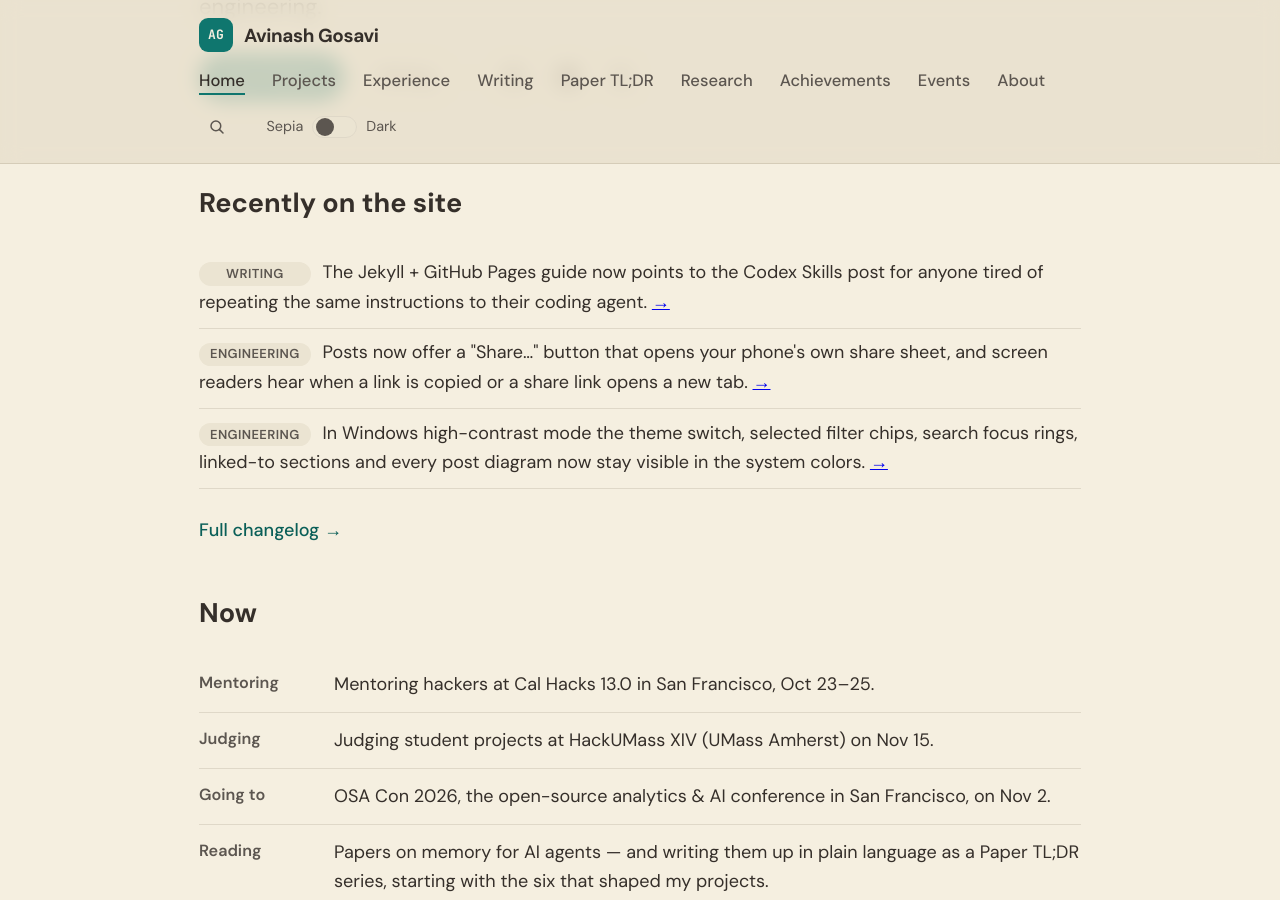
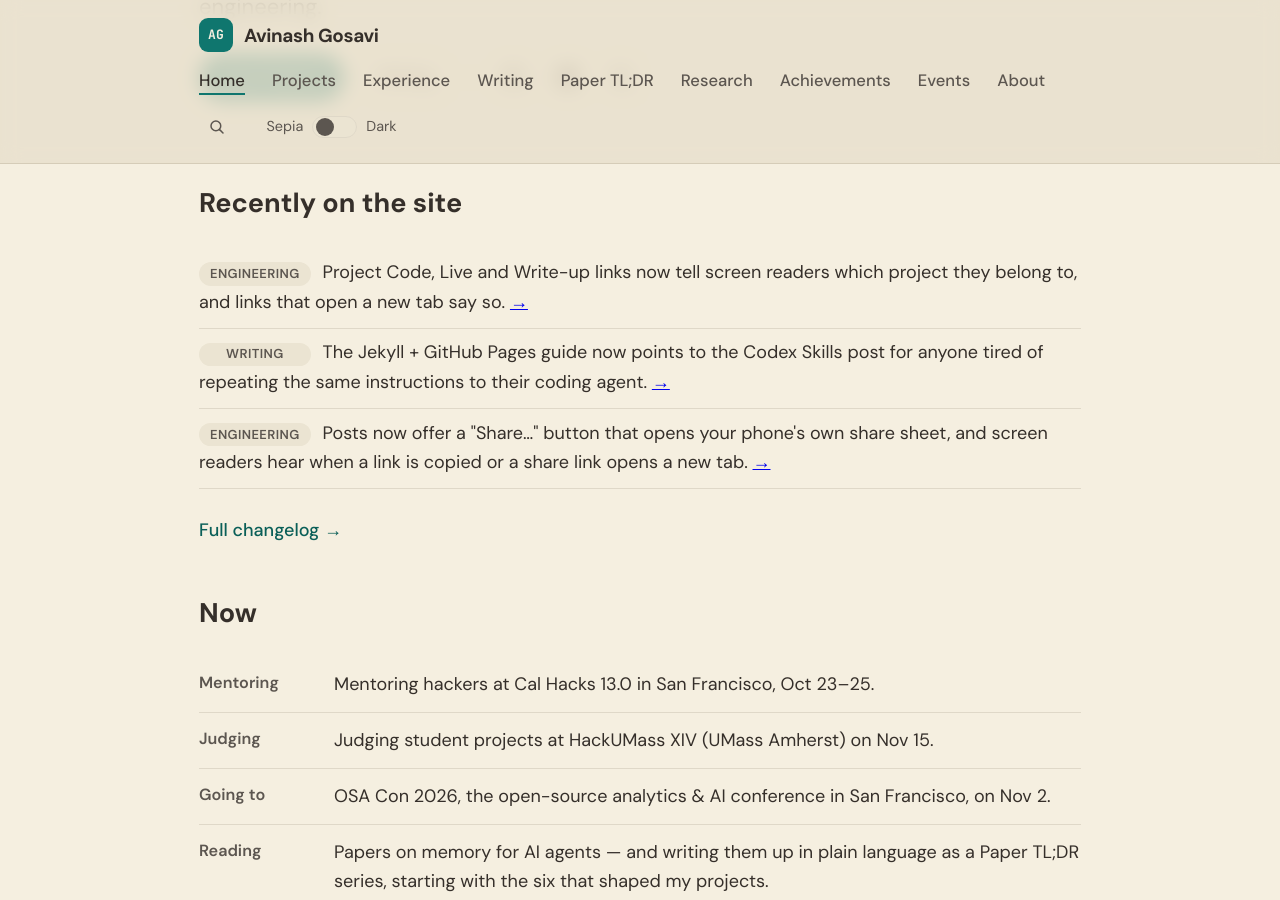
Before and after one commit to aag1091-alt/avinashgosavi.com, a Jekyll site: the page built from index.md, in a window 1280 px wide and 900 px high, scrolled down 554 px. Built offline with Jekyll 4.4.1, drawn with Linux system fonts in a browser that asks for light colours.

Commit message:
Project links name their project; new-tab hints on social and footer links
Co-Authored-By: Claude <noreply@anthropic.com>

```diff
--- a/_data/changelog.yml
+++ b/_data/changelog.yml
@@ -1,5 +1,9 @@
 # Public changelog shown on /changelog and (latest 3) on the homepage.
 # Newest first. desk: Writing | Design | Engineering
+- date: 2026-10-22
+  desk: Engineering
+  text: Project Code, Live and Write-up links now tell screen readers which project they belong to, and links that open a new tab say so.
+  link: /projects/
 - date: 2026-10-22
   desk: Writing
   text: The Jekyll + GitHub Pages guide now points to the Codex Skills post for anyone tired of repeating the same instructions to their coding agent.
--- a/_includes/footer.html
+++ b/_includes/footer.html
@@ -8,7 +8,7 @@
       <a href="{{ '/changelog/' | relative_url }}">Changelog</a>
       <a href="{{ '/feed.xml' | relative_url }}">RSS</a>
     </nav>
-    <p>© {{ 'now' | date: '%Y' }} by {{ site.author.name }}. Built with <a href="https://jekyllrb.com/" target="_blank" rel="noopener">Jekyll</a>.</p>
+    <p>© {{ 'now' | date: '%Y' }} by {{ site.author.name }}. Built with <a href="https://jekyllrb.com/" target="_blank" rel="noopener">Jekyll<span class="visually-hidden"> (opens in a new tab)</span></a>.</p>
     <div class="footer-social">
       {% include social-icons.html %}
     </div>
--- a/_includes/project-card.html
+++ b/_includes/project-card.html
@@ -15,8 +15,8 @@
     {% endfor %}
   </ul>
   <p class="project-links">
-    {% if include.project.github %}<a href="{{ include.project.github }}" target="_blank" rel="noopener">Code</a>{% endif %}
-    {% if include.project.demo %}<a href="{{ include.project.demo }}" target="_blank" rel="noopener">Live</a>{% endif %}
-    {% if include.project.post %}<a href="{{ include.project.post | relative_url }}">Write-up</a>{% endif %}
+    {% if include.project.github %}<a href="{{ include.project.github }}" target="_blank" rel="noopener">Code<span class="visually-hidden"> for {{ include.project.name }} on GitHub (opens in a new tab)</span></a>{% endif %}
+    {% if include.project.demo %}<a href="{{ include.project.demo }}" target="_blank" rel="noopener">Live<span class="visually-hidden"> demo of {{ include.project.name }} (opens in a new tab)</span></a>{% endif %}
+    {% if include.project.post %}<a href="{{ include.project.post | relative_url }}">Write-up<span class="visually-hidden"> about {{ include.project.name }}</span></a>{% endif %}
   </p>
 </article>
--- a/_includes/social-icons.html
+++ b/_includes/social-icons.html
@@ -1,9 +1,9 @@
-<a class="icon-btn" href="{{ site.social_links.github }}" target="_blank" rel="noopener" aria-label="GitHub" title="GitHub">
+<a class="icon-btn" href="{{ site.social_links.github }}" target="_blank" rel="noopener" aria-label="GitHub (opens in a new tab)" title="GitHub">
   <svg viewBox="0 0 16 16" fill="currentColor" aria-hidden="true"><path fill-rule="evenodd" d="M8 0C3.58 0 0 3.58 0 8c0 3.54 2.29 6.53 5.47 7.59.4.07.55-.17.55-.38 0-.19-.01-.82-.01-1.49-2.01.37-2.53-.49-2.69-.94-.09-.23-.48-.94-.82-1.13-.28-.15-.68-.52-.01-.53.63-.01 1.08.58 1.23.82.72 1.21 1.87.87 2.33.66.07-.52.28-.87.51-1.07-1.78-.2-3.64-.89-3.64-3.95 0-.87.31-1.59.82-2.15-.08-.2-.36-1.02.08-2.12 0 0 .67-.21 2.2.82.64-.18 1.32-.27 2-.27.68 0 1.36.09 2 .27 1.53-1.04 2.2-.82 2.2-.82.44 1.1.16 1.92.08 2.12.51.56.82 1.27.82 2.15 0 3.07-1.87 3.75-3.65 3.95.29.25.54.73.54 1.48 0 1.07-.01 1.93-.01 2.2 0 .21.15.46.55.38A8.01 8.01 0 0 0 16 8c0-4.42-3.58-8-8-8z"/></svg>
 </a>
-<a class="icon-btn" href="{{ site.social_links.linkedin }}" target="_blank" rel="noopener" aria-label="LinkedIn" title="LinkedIn">
+<a class="icon-btn" href="{{ site.social_links.linkedin }}" target="_blank" rel="noopener" aria-label="LinkedIn (opens in a new tab)" title="LinkedIn">
   <svg viewBox="0 0 24 24" fill="currentColor" aria-hidden="true"><path d="M20.447 20.452h-3.554v-5.569c0-1.328-.027-3.037-1.852-3.037-1.853 0-2.136 1.445-2.136 2.939v5.667H9.351V9h3.414v1.561h.046c.477-.9 1.637-1.85 3.37-1.85 3.601 0 4.267 2.37 4.267 5.455v6.286zM5.337 7.433c-1.144 0-2.063-.926-2.063-2.065 0-1.138.92-2.063 2.063-2.063 1.14 0 2.064.925 2.064 2.063 0 1.139-.925 2.065-2.064 2.065zm1.782 13.019H3.555V9h3.564v11.452zM22.225 0H1.771C.792 0 0 .774 0 1.729v20.542C0 23.227.792 24 1.771 24h20.451C23.2 24 24 23.227 24 22.271V1.729C24 .774 23.2 0 22.225 0z"/></svg>
 </a>
-<a class="icon-btn" href="{{ site.social_links.x }}" target="_blank" rel="noopener" aria-label="X (Twitter)" title="X">
+<a class="icon-btn" href="{{ site.social_links.x }}" target="_blank" rel="noopener" aria-label="X (Twitter) (opens in a new tab)" title="X">
   <svg viewBox="0 0 24 24" fill="currentColor" aria-hidden="true"><path d="M18.901 1.153h3.68l-8.04 9.19L24 22.846h-7.406l-5.8-7.584-6.638 7.584H.474l8.6-9.83L0 1.154h7.594l5.243 6.932ZM17.61 20.644h2.039L6.486 3.24H4.298Z"/></svg>
 </a>
```
